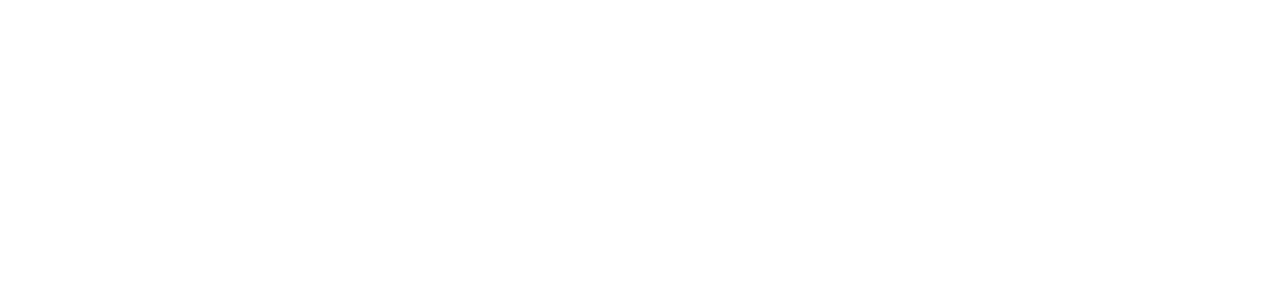
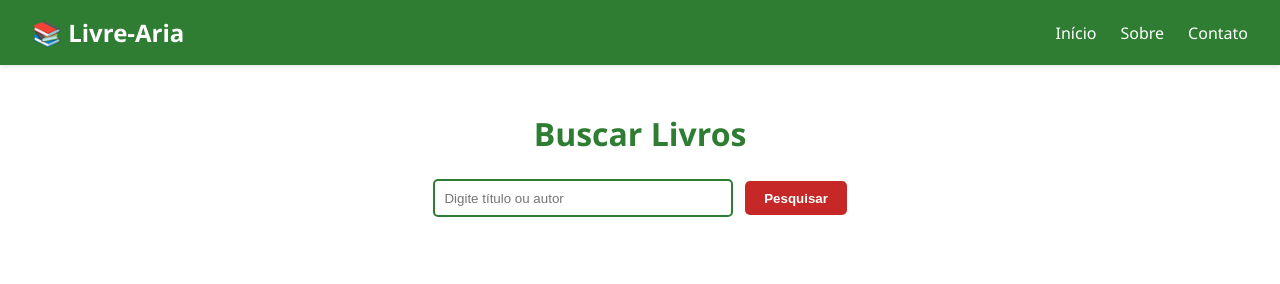
Before and after one commit to GuilhermeMouro/Livre-Aria, a plain HTML site: page index.html in a window 1280 px wide. Drawn offline with Linux system fonts and the light colour scheme.

Commit message:
API connection and design

```diff
--- a/index.html
+++ b/index.html
@@ -1,11 +1,32 @@
 <!DOCTYPE html>
-<html lang="en">
+<html lang="pt">
 <head>
     <meta charset="UTF-8">
     <meta name="viewport" content="width=device-width, initial-scale=1.0">
-    <title>Document</title>
+    <title>Livre-Aria</title>
+    <link rel="stylesheet" href="styles.css">
 </head>
 <body>
+    <header>
+        <div class="logo">📚 Livre-Aria</div>
+        <nav>
+            <ul>
+                <li><a href="#">Início</a></li>
+                <li><a href="#">Sobre</a></li>
+                <li><a href="#">Contato</a></li>
+            </ul>
+        </nav>
+    </header>
 
+    <main>
+        <h1>Buscar Livros</h1>
+        <div class="busca">
+            <input type="text" id="search" placeholder="Digite título ou autor">
+            <button onclick="buscarLivros()">Pesquisar</button>
+        </div>
+        <div id="resultados"></div>
+    </main>
+
+    <script src="script.js"></script>
 </body>
 </html>
--- /dev/null
+++ b/script.js
@@ -0,0 +1,25 @@
+async function buscarLivros() {
+    const query = document.getElementById('search').value;
+    const url = `https://openlibrary.org/search.json?q=${encodeURIComponent(query)}&has_fulltext=true&public_scan=true`;
+
+    const response = await fetch(url);
+    const data = await response.json();
+
+    const container = document.getElementById('resultados');
+    container.innerHTML = "";
+
+    data.docs.slice(0, 10).forEach(livro => {
+        const titulo = livro.title;
+        const autor = livro.author_name?.[0] || "Autor desconhecido";
+        const capaId = livro.cover_i;
+
+        const div = document.createElement("div");
+        div.innerHTML = `
+            <h3>${titulo}</h3>
+            <p><strong>Autor:</strong> ${autor}</p>
+            ${capaId ? `<img src="https://covers.openlibrary.org/b/id/${capaId}-M.jpg" alt="Capa de ${titulo}">` : ''}
+            <hr>
+        `;
+        container.appendChild(div);
+    });
+}
--- /dev/null
+++ b/styles.css
@@ -0,0 +1,109 @@
+* {
+    margin: 0;
+    padding: 0;
+    box-sizing: border-box;
+}
+
+body {
+    font-family: 'Segoe UI', Tahoma, Geneva, Verdana, sans-serif;
+    background-color: #ffffff;
+    color: #333;
+    padding-top: 80px;
+}
+
+header {
+    background-color: #2e7d32;
+    color: white;
+    display: flex;
+    justify-content: space-between;
+    align-items: center;
+    padding: 1rem 2rem;
+    position: fixed;
+    width: 100%;
+    top: 0;
+    box-shadow: 0 2px 5px rgba(0,0,0,0.1);
+    z-index: 10;
+}
+
+.logo {
+    font-size: 1.5rem;
+    font-weight: bold;
+}
+
+nav ul {
+    list-style: none;
+    display: flex;
+    gap: 1.5rem;
+}
+
+nav ul li a {
+    text-decoration: none;
+    color: white;
+    font-weight: 500;
+    transition: color 0.3s;
+}
+
+nav ul li a:hover {
+    color: #ffcdd2;
+}
+
+main {
+    padding: 2rem;
+    text-align: center;
+}
+
+h1 {
+    margin-bottom: 1.5rem;
+    color: #2e7d32;
+}
+
+.busca {
+    margin-bottom: 2rem;
+}
+
+input[type="text"] {
+    padding: 0.6rem;
+    width: 300px;
+    border: 2px solid #2e7d32;
+    border-radius: 5px;
+    margin-right: 0.5rem;
+}
+
+button {
+    padding: 0.6rem 1.2rem;
+    background-color: #c62828; /* vermelho */
+    color: #fff;
+    border: none;
+    border-radius: 5px;
+    cursor: pointer;
+    font-weight: bold;
+}
+
+button:hover {
+    background-color: #b71c1c;
+}
+
+#resultados {
+    margin-top: 2rem;
+    display: flex;
+    flex-wrap: wrap;
+    gap: 1.5rem;
+    justify-content: center;
+}
+
+#resultados > div {
+    background-color: #fff;
+    border: 1px solid #ccc;
+    border-left: 5px solid #2e7d32;
+    padding: 1rem;
+    border-radius: 8px;
+    width: 250px;
+    box-shadow: 0 2px 5px rgba(0,0,0,0.1);
+    text-align: left;
+}
+
+#resultados img {
+    width: 100%;
+    border-radius: 4px;
+    margin-top: 0.5rem;
+}
```
